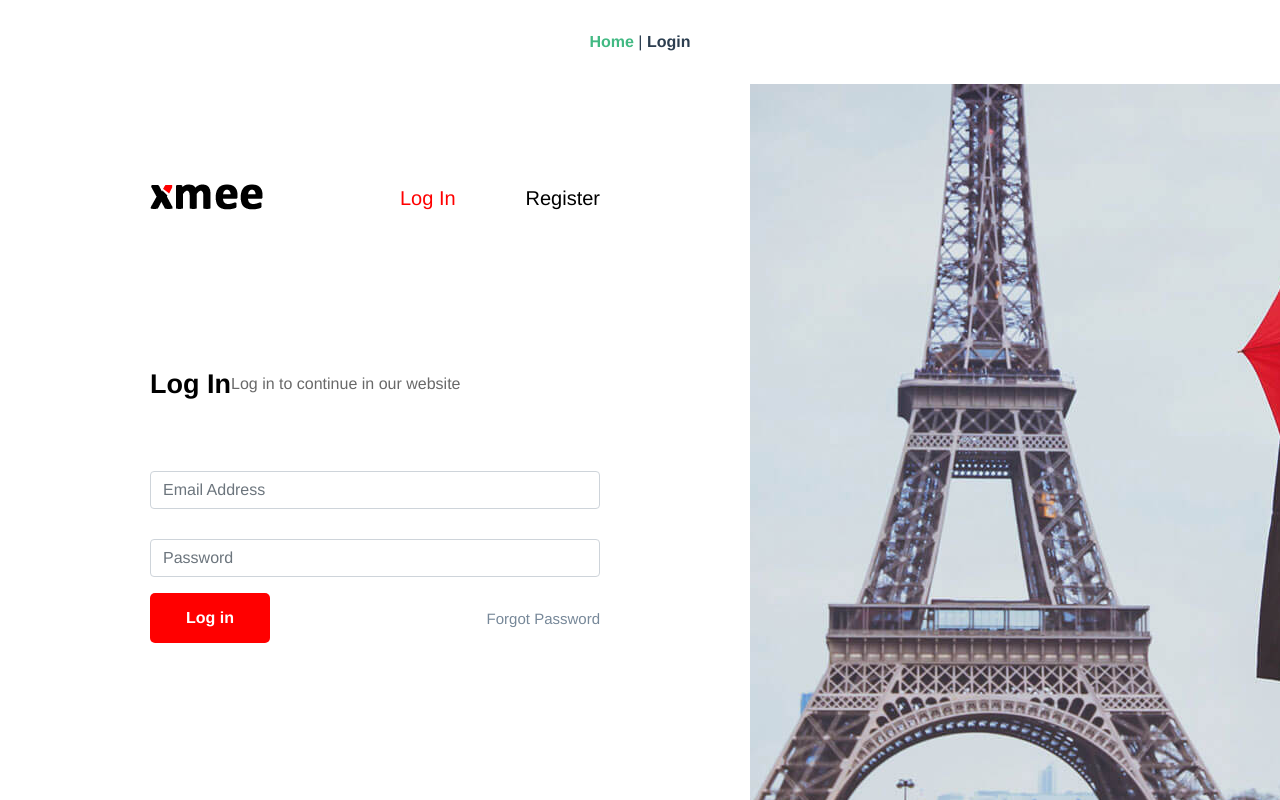
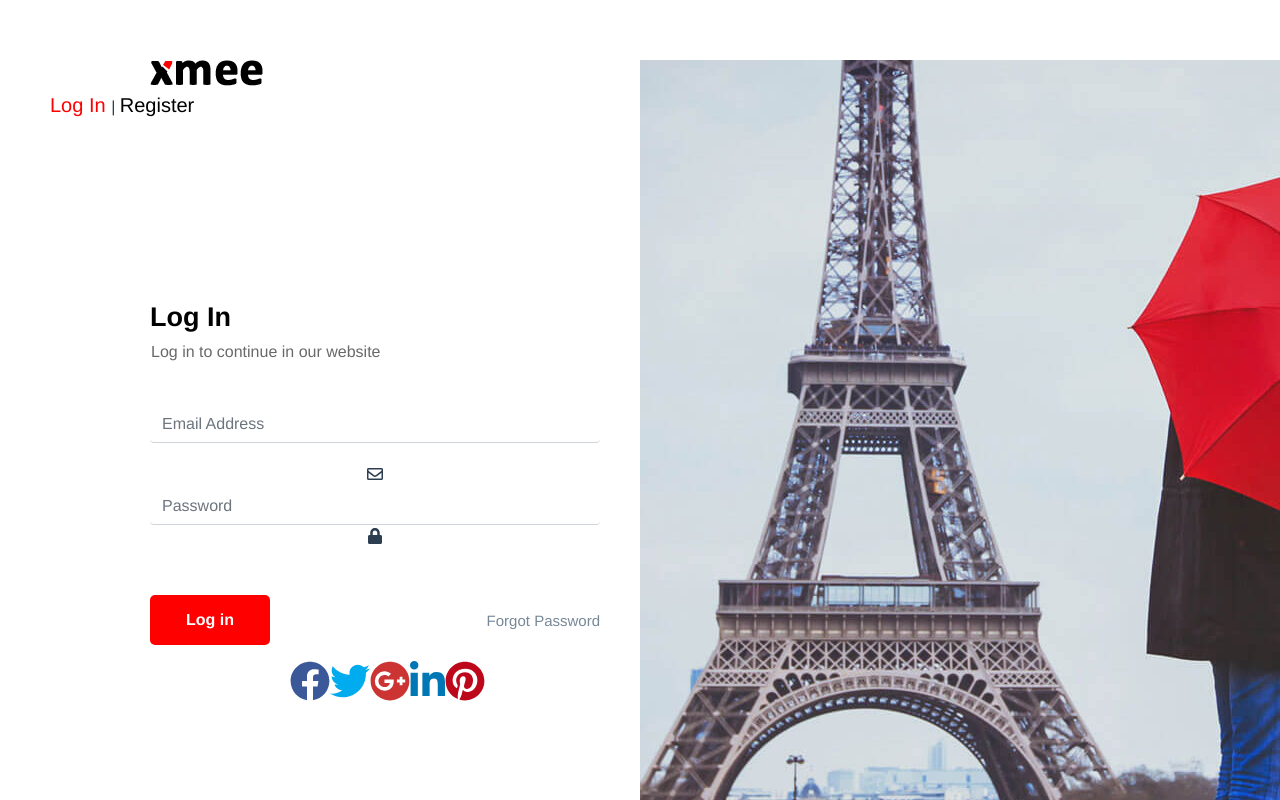
Before and after one commit to MariaAb777/testblog, a Vue app: page / in a window 1280 px wide. Shown: the top 800 px of the page. Built offline with nearby package versions, Linux system fonts and the light colour scheme.

Commit message:
recover login page, add some styles

```diff
--- a/package.json
+++ b/package.json
@@ -8,7 +8,9 @@
     "lint": "vue-cli-service lint"
   },
   "dependencies": {
+    "@fortawesome/fontawesome-free": "^5.15.1",
     "bootstrap": "^4.5.3",
+    "bootstrap-icons": "^1.2.1",
     "bootstrap-vue": "^2.21.0",
     "core-js": "^3.6.5",
     "sass": "^1.30.0",
--- a/src/App.vue
+++ b/src/App.vue
@@ -1,8 +1,7 @@
 <template>
   <div id="app">
     <div id="nav">
-      <router-link to="/">Home</router-link> |
-      <router-link to="/login">Login</router-link>
+
     </div>
     <router-view/>
   </div>
--- a/src/main.js
+++ b/src/main.js
@@ -6,6 +6,8 @@ import BootstrapVue from "bootstrap-vue"
 import "bootstrap/dist/css/bootstrap.min.css"
 import "bootstrap-vue/dist/bootstrap-vue.css"
 import router from './router'
+import '@fortawesome/fontawesome-free/css/all.css'
+import '@fortawesome/fontawesome-free/js/all.js'
 Vue.use(VueAxios, axios)
 Vue.use(BootstrapVue)
 
--- a/src/views/Login.vue
+++ b/src/views/Login.vue
@@ -1,51 +1,59 @@
 <template>
   <div class="fxt-template-animation fxt-template-layout1 loaded">
-        <div class="custom-b1">
-            <div class="custom-pageCont">
+    <div class="left_background">
+      <div class="left_background_block">
         <div class="nav">
+
           <div class="logo"></div>
-                    <div class="logReg">
-                        <router-link class="login" to="/">Log In <i class="bi bi-alarm-fill"></i></router-link>
+          <div class="login_register_link">
+            <router-link class="login" to="/"> Log In </router-link> |
             <router-link class="register" to="/register">Register</router-link>
+
           </div>
         </div>
-                <div class="custom-login">
+        <div class="login_context">
           <div class="login-header">
-                        <p class="custom-pLogIn">Log In</p>
-                        <p class="custom-pText">Log in to continue in our website</p>
+            <p class="login_title">Log In</p>
+            <p class="login_text_title">Log in to continue in our website</p>
           </div>
           <form method="POST">
             <div class="form-group">
               <div class="fxt-transformY-50 fxt-transition-delay-1">
                 <input
-                                        :class="{'is-invalid': emailError}"
-                                        class="aaa form-control"
+                  :class="{ 'is-invalid': emailError }"
+                  class="email-input form-control"
                   name="email"
                   placeholder="Email Address"
                   required="required"
                   type="text"
                   v-model="form.email"
-
                 />
+                <i class=" message_icon far fa-envelope"></i>
               </div>
               <div class="form-group">
                 <div class="fxt-transformY-50 fxt-transition-delay-2">
                   <input
-                                            :class="{'is-invalid': passwordError}"
-                                            class="form-control"
+                    :class="{ 'is-invalid': passwordError }"
+                    class=" password-input form-control"
                     name="password"
                     placeholder="Password"
                     required="required"
                     type="password"
                     v-model="form.password"
+
                   />
+                  <i class="fas fa-lock"></i>
                 </div>
               </div>
             </div>
             <div class="form-group">
               <div class="fxt-transformY-50 fxt-transition-delay-3">
                 <div class="custom-btnDiv fxt-content-between">
-                                    <button @click.prevent="login" class="custom-btn fxt-btn-fill" type="submit">
+                  <button
+                    @click.prevent="login"
+                    class="custom-btn fxt-btn-fill"
+                    type="submit"
+                  >
                     Log in
                   </button>
                   <a
@@ -59,170 +67,185 @@
           </form>
         </div>
       </div>
+      <div class="iconsBlock">
+        <ul class="iconsPack">
+          <li><i class="facebook-icon fab fa-facebook"></i> </li>
+          <li><i class="twitter-icon fab fa-twitter"></i></li>
+          <li><i class="google-icon fab fa-google-plus"></i></li>
+          <li><i class="linkedin-icon fab fa-linkedin-in"></i></li>
+          <li><i class="pinterest-icon fab fa-pinterest"></i></li>
+        </ul>
          </div>
-        <div class="custom-b2"></div>
+    </div>
+    <div class="right_background"></div>
   </div>
 </template>
 
 <script>
-  import axios from 'axios'
+import axios from "axios";
 
 export default {
-    name: 'Login',
-    data () {
+  name: "Login",
+  data() {
     return {
-        form:{
-          email: '',
-          password: '',
+      form: {
+        email: "",
+        password: "",
       },
       emailError: false,
       passwordError: false,
+    };
+  },
+  methods: {
+    login() {
+      if (this.validateEmail() && this.validatePassword()) {
+        axios.post("", this.form).then((response) => {
+          if (response.data.status) {
+            alert("U are logged in");
+            this.$router.push("/register");
+          } else {
+            this.emailError = true;
+            this.passwordError = true;
+            alert("U are not  logged in");
+          }
+        });
       }
     },
-    methods: {
-      login () {
-        if (this.validateEmail() && this.validatePassword()) {
-          axios.post('https://company1.guruh.test/api/v1/login', this.form).then(response => {
-            if (response.data.status) {
-              alert('U are logged in')
-              this.$router.push('/register')
-            } else {
-              this.emailError = true
-              this.passwordError = true
-              alert('U are not  logged in')
+    validatePassword() {
+      if (this.form.password === "" || this.form.password.length < 6) {
+        this.passwordError = true;
+        return false;
       }
-          })
+      this.passwordError = false;
+      return true;
+    },
+    validateEmail() {
+      if (
+        this.form.email === "" ||
+        !/(.+)@(.+){2,}\.(.+){2,}/.test(this.form.email)
+      ) {
+        this.emailError = true;
+        return false;
       }
-      },
-      validatePassword () {
-        if (this.form.password === '' || this.form.password.length < 6) {
-          this.passwordError = true
-          return false
-        }
-        this.passwordError = false
-        return true
-      },
-      validateEmail () {
-        if (this.form.email === '' || !/(.+)@(.+){2,}\.(.+){2,}/.test(this.form.email)) {
-          this.emailError = true
-          return false
-        }
-        this.emailError = false
-        return true
+      this.emailError = false;
+      return true;
     },
   },
-  }
+};
 </script>
 
 <style lang="scss" scoped>
-    $backgroundColor: #9152f8;
-
+$textColor: #000;
+$activeColor: #FF0000;
 .fxt-template-animation {
   position: relative;
   width: 100%;
   height: 100%;
   display: flex;
   background-repeat: no-repeat;
-    }
 
-    .custom-b1 {
+  .left_background {
     height: 100%;
     width: 100%;
-    }
 
-    .custom-pageCont {
-        width: 700px;
-        margin-left: 50px;
-    }
-
-    .custom-b2 {
-        height: 100%;
-        width: 100%;
-        background-image: url(/images/bg.jpg);
-    }
+    .left_background_block {
+      padding-left: 50px;
 
       .nav {
         display: flex;
         justify-content: space-between;
+        align-items:center;
+        padding-right:150px;
+
+        .login {
+          font-size: 20px;
+          color: $activeColor;
         }
 
+        .register {
+          font-size: 20px;
+          color: $textColor;
+          cursor: pointer;
+        }
         .logo {
           background-image: url(/images/logo.png);
           height: 30px;
           width: 200px;
           background-repeat: no-repeat;
           margin-left: 100px;
-        margin-top: 100px;
-    }
 
-    .logReg {
+          .login_register_link {
             width: 200px;
             display: flex;
             justify-content: space-between;
             margin-right: 150px;
             margin-top: 99px;
           }
-
-    .login {
-        font-size: 20px;
-        color: red;
         }
-
-    .register {
-        font-size: 20px;
-        color: #000;
-        cursor: pointer;
       }
-
-    .custom-login {
-        height: 600px;
+    }
+    .login_context {
   width: 450px;
   margin-top: 150px;
   margin-left: 100px;
-
   .login-header {
     display: flex;
     justify-content: start;
     align-items: center;
-        }
-    }
 
-    .custom-pLogIn {
+    .login_title {
   font-size: 27px;
   font-weight: bold;
-        color: #000;
+  color: $textColor;
 
   cursor: pointer;
 }
 
-    .custom-pLogIn:hover {
-        text-shadow: 1px 1px 1px #000;
+
+.login_title:hover {
+  text-shadow: 1px 1px 1px $textColor;
   transition: 1s;
 }
 
-    .custom-pText {
+.login_text_title{
   color: dimgray;
-
-        cursor: pointer;
+  padding-top: 70px;
+  margin-left: -80px;
 }
 
-    .custom-pText:hover {
+.login_text_title:hover {
   color: #474747;
   transition: 1s;
 }
+  }
+  .email-input{
+  border-top: none;
+  border-left: none;
+  border-right: none;
+}
+.password-input{
+  border-top: none;
+  border-left: none;
+  border-right: none;
+}
 
-    .aaa {
-        margin-bottom: 30px;
-        margin-top: 50px;
+
+}
+  }
+
+.email-input {
+  margin-bottom: 20px;
+  margin-top: 25px;;
 }
 
 .custom-btnDiv {
   display: flex;
   justify-content: space-between;
+  padding-top: 30px;
 }
 
 .custom-btn {
-        background-color: red;
+  background-color: $activeColor;
   color: #ffffff;
   border: none;
   height: 50px;
@@ -232,7 +255,7 @@
 }
 
 .custom-btn:hover {
-        background-color: #d30000;
+  background-color: $activeColor;
   transition: 1s;
 }
 
@@ -247,4 +270,85 @@
   color: #505050;
   text-decoration: none;
 }
+
+.iconsPack{
+  list-style-type: none;
+  display: flex;
+  margin-left: 250px;
+
+
+
+  .facebook-icon {
+    color: #3B5998;
+    font-size: 40px;
+  }
+  .facebook-icon:hover{
+    border:  1px solid #3B5998;
+    border-radius: 140px;
+    font-size: 40px;
+    color: #fff;
+    transition: 5s;
+
+  }
+  .twitter-icon {
+    color: #00ACEE;
+    font-size: 40px;
+  }
+  .twitter-icon:hover{
+    border:  1px solid #00ACEE;
+    border-radius: 140px;
+    font-size: 40px;
+    color: #fff;
+    transition: 5s;
+
+  }
+  .google-icon {
+    color: #CC3333;
+    font-size: 40px;
+  }
+   .google-icon:hover{
+    border:  1px solid #CC3333;
+    border-radius: 140px;
+    font-size: 40px;
+    color: #fff;
+    transition: 5s;
+
+  }
+
+  .linkedin-icon {
+    color: #0077B5;
+    font-size: 40px;
+  }
+    .linkedin-icon:hover{
+    border:  1px solid #0077B5;
+    border-radius: 140px;
+    font-size: 40px;
+    color: #fff;
+    transition: 5s;
+
+  }
+
+  .pinterest-icon {
+    color: #BD081C;
+    font-size: 40px;
+  }
+  .pinterest-icon:hover{
+    border:  1px solid #BD081C;
+    border-radius: 140px;
+    font-size: 40px;
+    color: #fff;
+    transition: 5s;
+
+  }
+}
+}
+
+.right_background {
+  height: 100%;
+  width: 100%;
+  background-image: url(/images/bg.jpg);
+
+}
+
+
 </style>
```
Also changed, not shown: 1 other file (tests, documents, lock files or other folders). Lines whose indentation alone changed are shown as unchanged.
